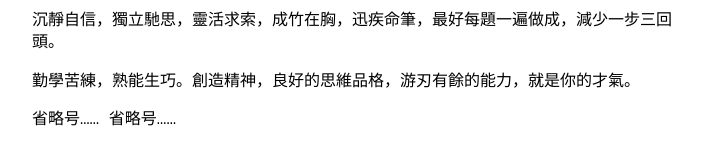
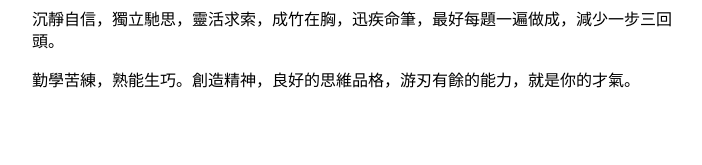
Before and after one commit to szxzip/szxzip.org, a Jekyll site: the page built from _posts/2025-02-16-typing-practice-(1).md, in a window 1280 px wide. Shown: the part 441-606 px from the top of the page, without its empty margins (288-990 px from the left). Built offline with Jekyll 4.4.1, drawn with Linux system fonts in a browser that asks for light colours.

Commit message:
chinese character

```diff
--- a/_posts/2025-02-16-typing-practice-(1).md
+++ b/_posts/2025-02-16-typing-practice-(1).md
@@ -18,6 +18,3 @@ title: 打字练习 Typing Practice (1)
 沉靜自信，獨立馳思，靈活求索，成竹在胸，迅疾命筆，最好每題一遍做成，減少一步三回頭。
 
 勤學苦練，熟能生巧。創造精神，良好的思維品格，游刃有餘的能力，就是你的才氣。
-
-省略号......
-省略号……
```
